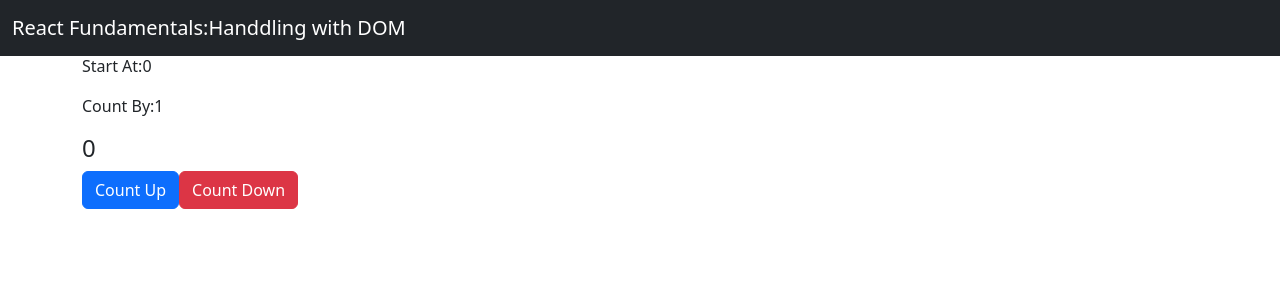
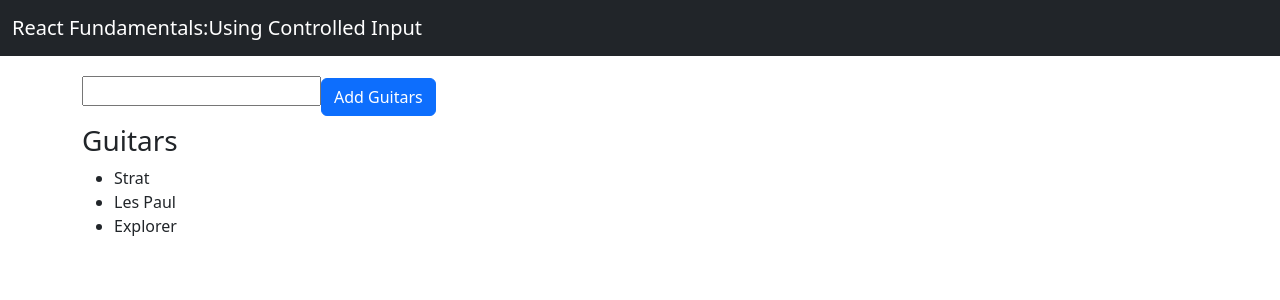
Before and after one commit to Level237/react-fundamentals, a React (Create React App) app: page / in a window 1280 px wide. Shown: the top 300 px of the page. Built offline with nearby package versions, Linux system fonts and the light colour scheme.

Commit message:
Using Controlled Input

```diff
--- a/src/App.js
+++ b/src/App.js
@@ -1,5 +1,5 @@
 import Navbar from "./Navbar";
-import List from "./List";
+import List from "./ListClass";
 import Counter from "./CounterClass";
 function App(){
 
@@ -8,15 +8,17 @@ function App(){
 
     return (
         <>
-            <Navbar title="Handdling with DOM" />
+            <Navbar title="Using Controlled Input" />
 
         <div className="container">
 
-            <Counter />
-            {/* <List
+            {/* <Counter /> */}
+            {/* <AddItem/> */}
+            <List
             title="Guitars"
+            items={guitars}
             background="danger"
-            /> */}
+            />
         </div>
         </>
     )
--- /dev/null
+++ b/src/ListClass.js
@@ -0,0 +1,59 @@
+import { Component } from "react";
+import ListItem from "./ListItem";
+
+class List extends Component{
+
+    constructor(props){
+        super(props);
+
+        this.state={
+            newGuitar:'',
+            items:[ ...props.items],
+        }
+        this.handleClick=this.handleClick.bind(this);
+        this.handleChange=this.handleChange.bind(this);
+    }
+
+
+
+
+    handleClick(e){
+        e.preventDefault();
+        let newGuitar=this.state.newGuitar;
+        console.log(newGuitar);
+
+        this.setState({items: [ ...this.state.items, newGuitar],newGuitar:''})
+        console.log(this.state.items);
+        // Add Text to the Array
+    }
+
+    handleChange(e){
+        this.setState({ newGuitar:e.target.value});
+    }
+    render(){
+        let items=this.state.items.map(item=><ListItem text={item}/>); //array li element
+        return(
+            <>
+
+                <div className="pt-3 pb-2">
+                    <form>
+                        <input type="text"
+                        className="form-control-inline"
+                        value={this.state.newGuitar}
+                        onChange={this.handleChange}
+                        >
+
+                        </input>
+                        <button className="btn btn-primary mt-2" onClick={this.handleClick}>Add Guitars</button>
+                    </form>
+                </div>
+               <h3>{this.props.title}</h3>
+               <ul>
+                   { items}
+               </ul>
+            </>
+       );
+    }
+}
+
+export default List;
```
